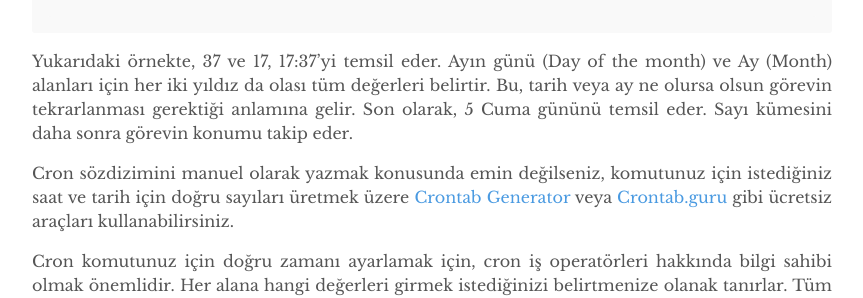
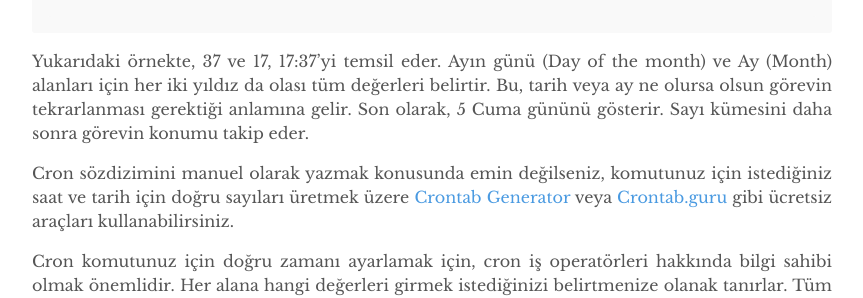
Before and after one commit to mmuratarat/turkish, a Jekyll site: the page built from _posts/2023-03-12-cron_expression.md, in a window 1280 px wide and 900 px high, scrolled down 1123 px. Shown: the part 209-507 px from the top of the window, without its empty margins (208-1071 px from the left). Built offline with Jekyll 4.4.1, drawn with Linux system fonts in a browser that asks for light colours; nearby versions of some CDN libraries; comment, search, counter and statistics services are not loaded.

Commit message:
Update 2023-03-12-cron_expression.md

````diff
--- a/_posts/2023-03-12-cron_expression.md
+++ b/_posts/2023-03-12-cron_expression.md
@@ -39,7 +39,7 @@ Alanlardan hiçbirini boş bırakmamalısınız.
 37 17 * * 5 root/backup.sh
 ```
 
-Yukarıdaki örnekte, 37 ve 17, 17:37'yi temsil eder. Ayın günü (Day of the month) ve Ay (Month) alanları için her iki yıldız da olası tüm değerleri belirtir. Bu, tarih veya ay ne olursa olsun görevin tekrarlanması gerektiği anlamına gelir. Son olarak, 5 Cuma gününü temsil eder. Sayı kümesini daha sonra görevin konumu takip eder.
+Yukarıdaki örnekte, 37 ve 17, 17:37'yi temsil eder. Ayın günü (Day of the month) ve Ay (Month) alanları için her iki yıldız da olası tüm değerleri belirtir. Bu, tarih veya ay ne olursa olsun görevin tekrarlanması gerektiği anlamına gelir. Son olarak, 5 Cuma gününü gösterir. Sayı kümesini daha sonra görevin konumu takip eder.
 
 Cron sözdizimini manuel olarak yazmak konusunda emin değilseniz, komutunuz için istediğiniz saat ve tarih için doğru sayıları üretmek üzere [Crontab Generator](https://crontab-generator.org/) veya [Crontab.guru](https://crontab.guru/) gibi ücretsiz araçları kullanabilirsiniz.
 
````
